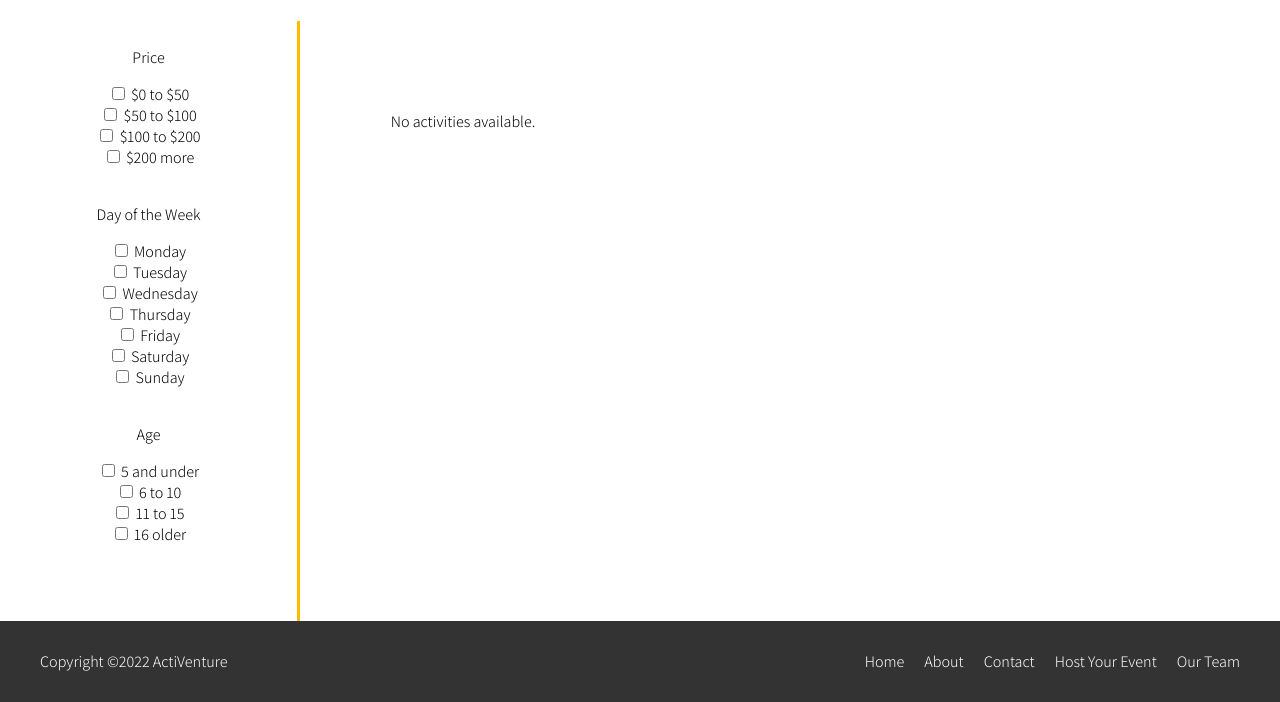
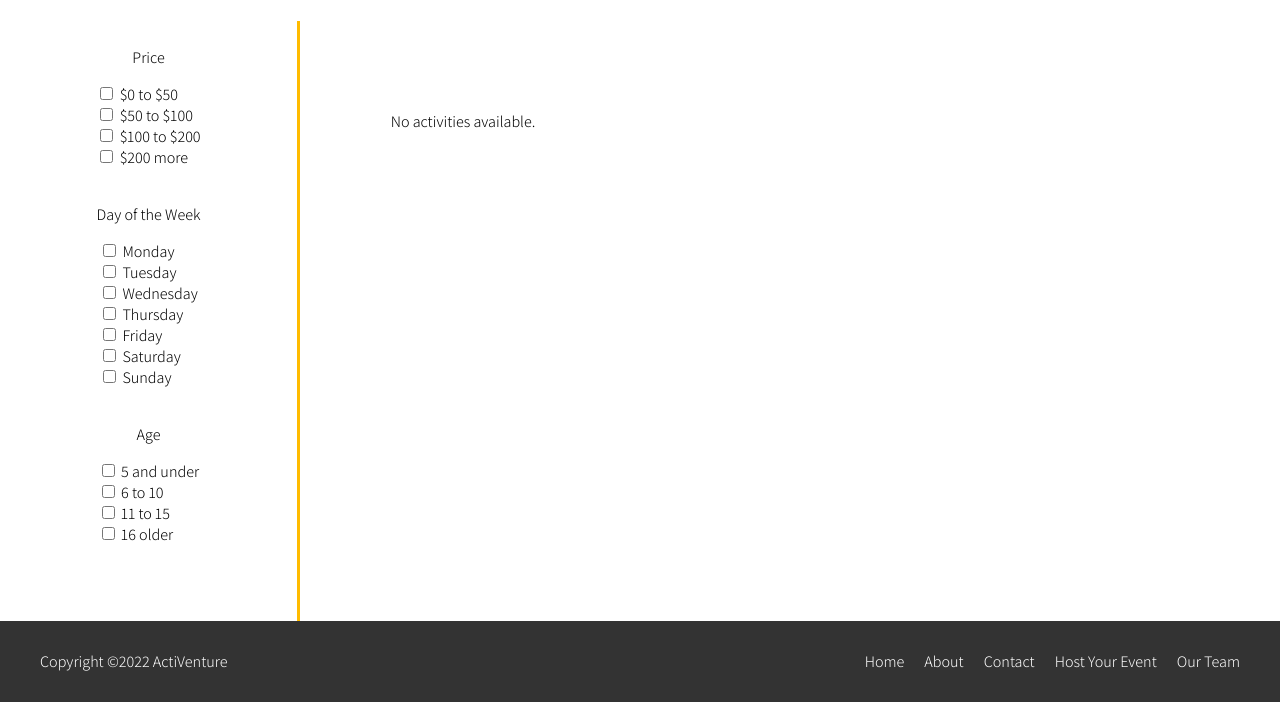
Before and after one commit to NightShift3201/activityconnect, a Django app: page /home/ in a window 1280 px wide. Shown: the part 165-867 px from the top of the page. Run offline with Django 4.2, Linux system fonts and the light colour scheme; data that the repository does not hold is empty.

Commit message:
ChangeLining
Changed the centering of the filter bar

```diff
--- a/main/static/main/main.css
+++ b/main/static/main/main.css
@@ -49,6 +49,13 @@ body {
     margin:0px 5%;
   }
 
+  .search-form{
+
+    flex-grow: 1;
+    min-width: 18rem;
+
+  }
+
 
 
   .search-form input{
@@ -58,6 +65,7 @@ body {
     background-color: rgba(255, 255, 255, 0.747);
     border-radius: 5px;
     border: 1px solid lightgray;
+    min-width: 50px;
   }
 
   .search-container button {
@@ -251,17 +259,21 @@ body {
   background-color: white;
   width: 300px;
   height: 600px;
+  border-right: 3px solid #ffbb00;
   text-align: center;
-  border-right: 3px solid #ffbb00;
-
 
 }
 
 
 
+.contentOf {
+  display: inline-block;
+  text-align: left;
+}
 
 .indenter {
   padding: 10px;
+
 }
 
 
--- a/main/templates/main/home.html
+++ b/main/templates/main/home.html
@@ -98,6 +98,7 @@
           <form action="/action_page.php">
             <div class = "indenter">
               <p class = "topic">Price</p>
+              <div class = "contentOf">
                 <input type="checkbox" class = "checkbox">
                 <label for="v1"> $0 to $50</label><br>
                 <input type="checkbox" class = "checkbox">
@@ -107,8 +108,11 @@
                 <input type="checkbox" class = "checkbox">
                 <label for="v4"> $200 more</label><br>
               </div>
+
+            </div>
             <div class = "indenter">
               <p class = "topic">Day of the Week</p>
+                <div class = "contentOf">
                   <input type="checkbox" class = "checkbox">
                   <label for="v1"> Monday</label><br>
                   <input type="checkbox" class = "checkbox">
@@ -124,8 +128,10 @@
                   <input type="checkbox" class = "checkbox">
                   <label for="v4"> Sunday</label><br>
                 </div>
+            </div>
             <div class = "indenter">
               <p class = "topic">Age</p>
+              <div class = "contentOf">
                 <input type="checkbox" class = "checkbox">
                 <label for="v1"> 5 and under</label><br>
                 <input type="checkbox" class = "checkbox">
@@ -134,6 +140,7 @@
                 <label for="v1"> 11 to 15</label><br>
                 <input type="checkbox" class = "checkbox">
                 <label for="v1"> 16 older</label><br>
+              </div>
 
             </div>
 
```
Lines whose indentation alone changed are shown as unchanged.
